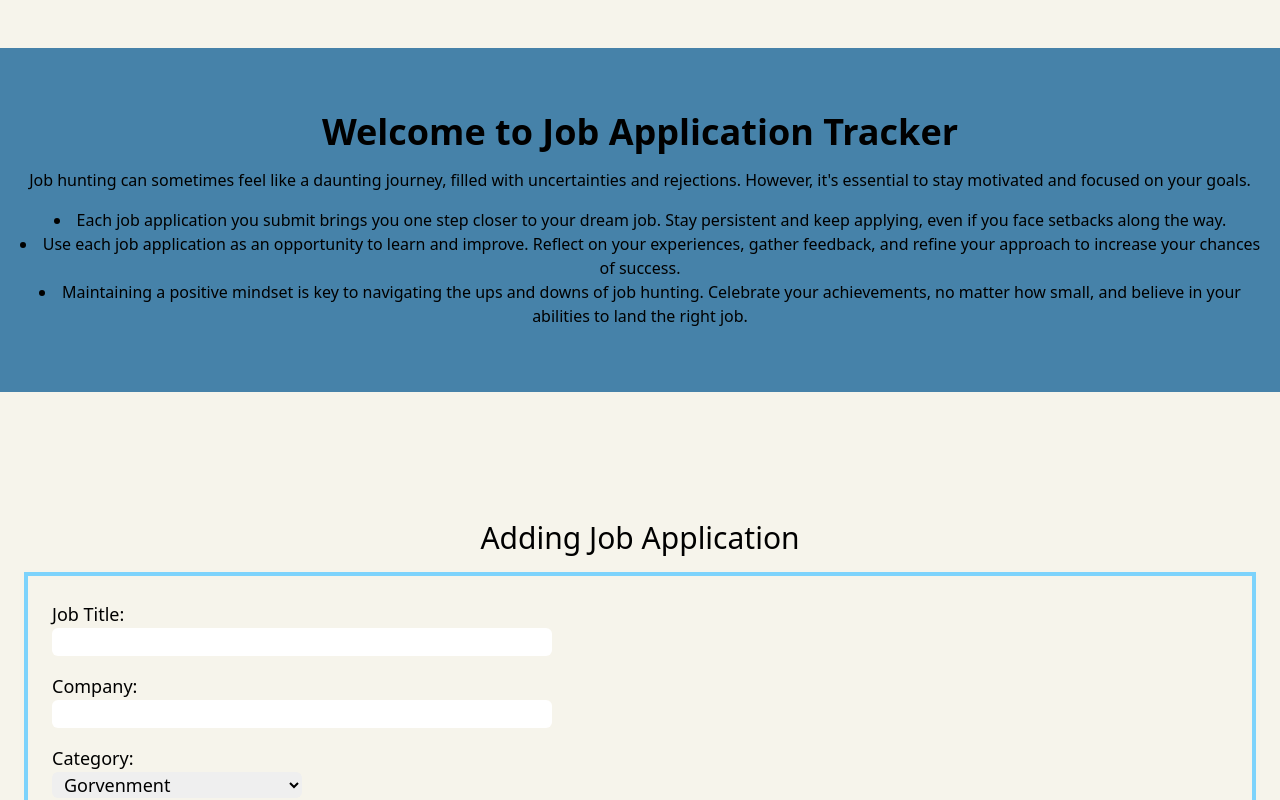
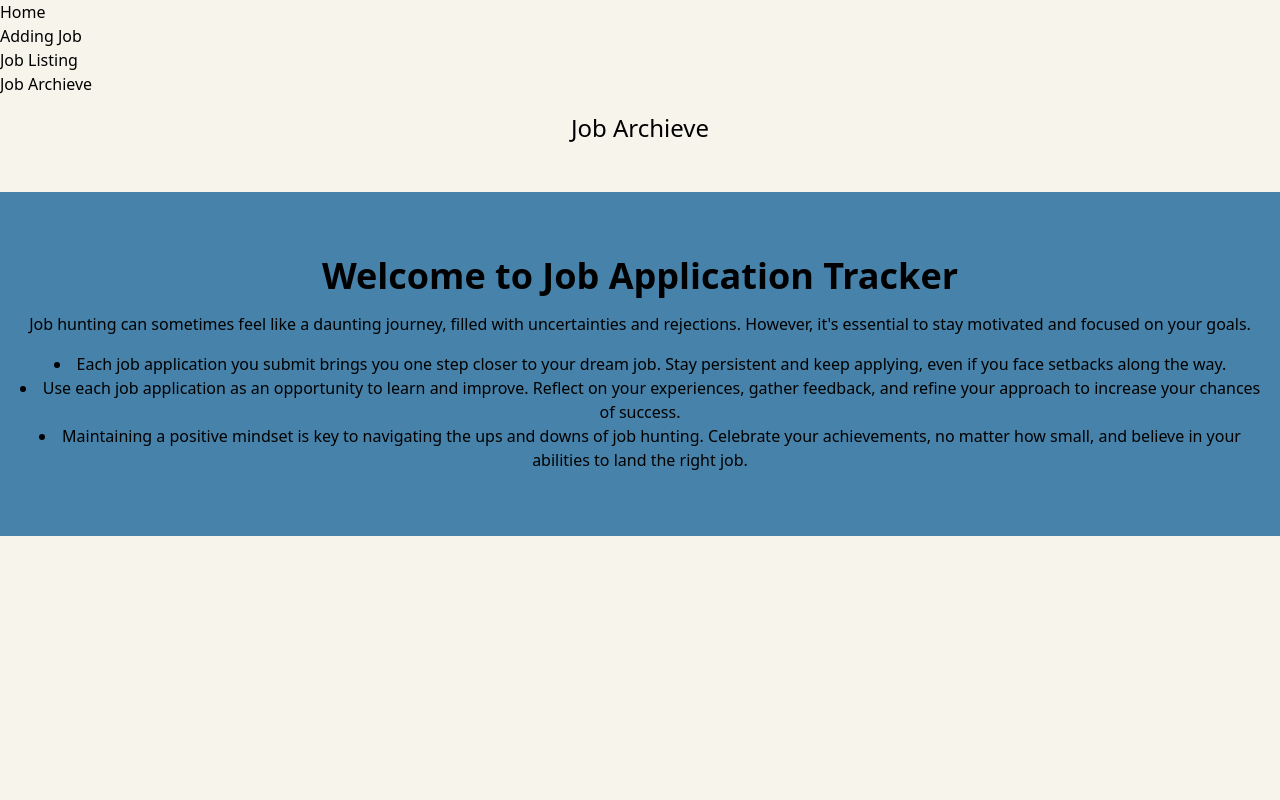
Before and after one commit to amirahyusof/tracking_job-application, a React (Create React App) app: page /jobarchieve in a window 1280 px wide. Shown: the top 800 px of the page. Built offline with nearby package versions, Linux system fonts and the light colour scheme.

Commit message:
making changes

```diff
--- a/package.json
+++ b/package.json
@@ -10,6 +10,7 @@
     "react": "^18.2.0",
     "react-dom": "^18.2.0",
     "react-icons": "^5.0.1",
+    "react-router-dom": "^6.22.3",
     "react-scripts": "^5.0.1",
     "web-vitals": "^2.1.4"
   },
--- a/src/App.js
+++ b/src/App.js
@@ -1,15 +1,41 @@
 import React from 'react';
 import Home from './Components/Home';
 import JobForm from './Components/JobAddForm';
-import JobList from './Components/JobApply';
+import JobList from './Components/JobList';
+import JobArchieve from './Components/JobArchieve';
+import { BrowserRouter, Link, Route, Routes } from 'react-router-dom';
 
 
 const App = () => {
   return (
      <div>
+      <BrowserRouter>
+      <nav>
+        <ul>
+          <li>
+            <Link to="home">Home</Link>
+          </li>
+          <li>
+            <Link to="add">Adding Job</Link>
+          </li>
+          <li>
+            <Link to="list">Job Listing</Link>
+          </li>
+          <li>
+            <Link to="archieve">Job Archieve</Link>
+          </li>
+        </ul>
+
+      <Routes>
+        <Route index path='/home' element={<Home />} />
+        <Route index path='/addjob' element={<JobForm />} />
+        <Route index path='/joblist' element={<JobList />} />
+        <Route index path='/jobarchieve' element={<JobArchieve />} />
+
+      </Routes>
+      </nav>
+      </BrowserRouter>
       <Home />
-      <JobForm />
-      <JobList />
      </div>
 
   );
--- /dev/null
+++ b/src/Components/JobArchieve.jsx
@@ -0,0 +1,13 @@
+import React from "react";
+
+function JobArchieve(){
+    return(
+        <div>
+            <div>
+            <h2 className="text-center text-2xl my-4">Job Archieve</h2>
+            </div>
+        </div>
+    )
+}
+
+export default JobArchieve;
--- a/src/Components/JobApply.jsx
+++ b/src/Components/JobList.jsx
@@ -2,7 +2,7 @@ import React from "react";
 
 function JobList(){
     return(
-        <div className="w-full py-16 px-6 bg-[#749BC2]" id="job_apply">
+        <div className="w-full py-16 px-6 bg-[#749BC2]" id="job_list">
             <div>
                 <h2 className="text-center text-2xl my-4">My Job Applications</h2>
             </div>
```
Also changed, not shown: 1 other file (tests, documents, lock files or other folders).
